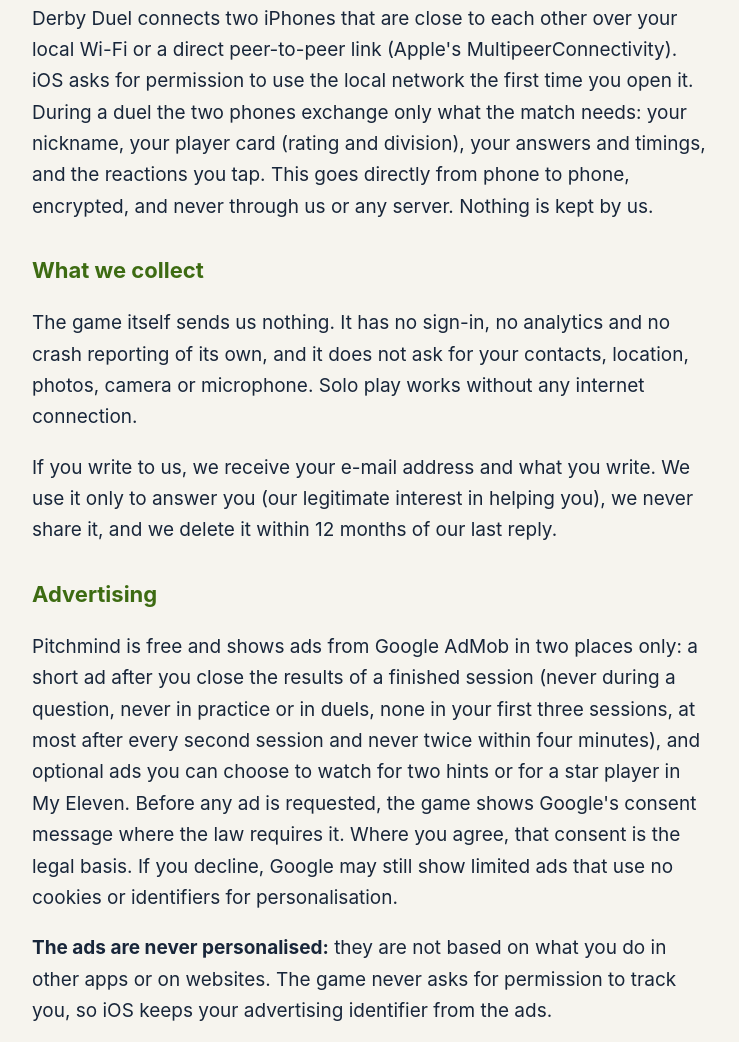
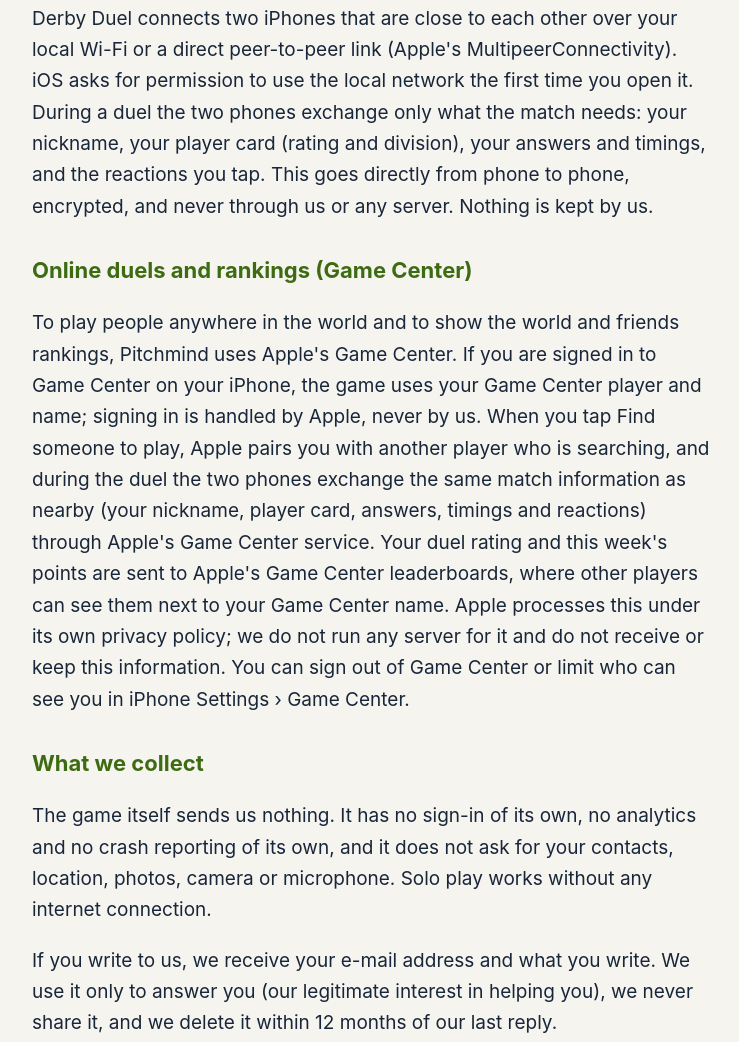
Before and after one commit to kaancaliskan/kaancaliskan.github.io, a plain HTML site: page pitchmind/privacy.html in a window 1280 px wide. Shown: the part 788-1830 px from the top of the page, without its empty margins (268-1007 px from the left). Drawn offline with Linux system fonts and the light colour scheme.

Commit message:
Pitchmind privacy: online duels and rankings through Game Center

```diff
--- a/pitchmind/privacy.html
+++ b/pitchmind/privacy.html
@@ -17,7 +17,7 @@
 <body>
 <main>
 <h1>Pitchmind Privacy Policy</h1>
-<p class="meta">Last updated: 22 November 2026 (advertising added) · Applies to the Pitchmind app for iPhone</p>
+<p class="meta">Last updated: 22 November 2026 (online duels and rankings added) · Applies to the Pitchmind app for iPhone</p>
 
 <p>Pitchmind is a football knowledge game made by an independent developer, Chuvi Games ("we"). This page explains
 what information the game uses. In short: <strong>Pitchmind has no accounts, does not track you, shows only ads that are not
@@ -40,8 +40,18 @@ a duel the two phones exchange only what the match needs: your nickname, your pl
 your answers and timings, and the reactions you tap. This goes directly from phone to phone, encrypted, and never
 through us or any server. Nothing is kept by us.</p>
 
+<h2>Online duels and rankings (Game Center)</h2>
+<p>To play people anywhere in the world and to show the world and friends rankings, Pitchmind uses Apple's
+Game Center. If you are signed in to Game Center on your iPhone, the game uses your Game Center player and name;
+signing in is handled by Apple, never by us. When you tap Find someone to play, Apple pairs you with another player
+who is searching, and during the duel the two phones exchange the same match information as nearby (your nickname,
+player card, answers, timings and reactions) through Apple's Game Center service. Your duel rating and this week's
+points are sent to Apple's Game Center leaderboards, where other players can see them next to your Game Center
+name. Apple processes this under its own privacy policy; we do not run any server for it and do not receive or
+keep this information. You can sign out of Game Center or limit who can see you in iPhone Settings › Game Center.</p>
+
 <h2>What we collect</h2>
-<p>The game itself sends us nothing. It has no sign-in, no analytics and no crash reporting of its own, and it
+<p>The game itself sends us nothing. It has no sign-in of its own, no analytics and no crash reporting of its own, and it
 does not ask for your contacts, location, photos, camera or microphone. Solo play works without any internet
 connection.</p>
 <p>If you write to us, we receive your e-mail address and what you write. We use it only to answer you (our
```
